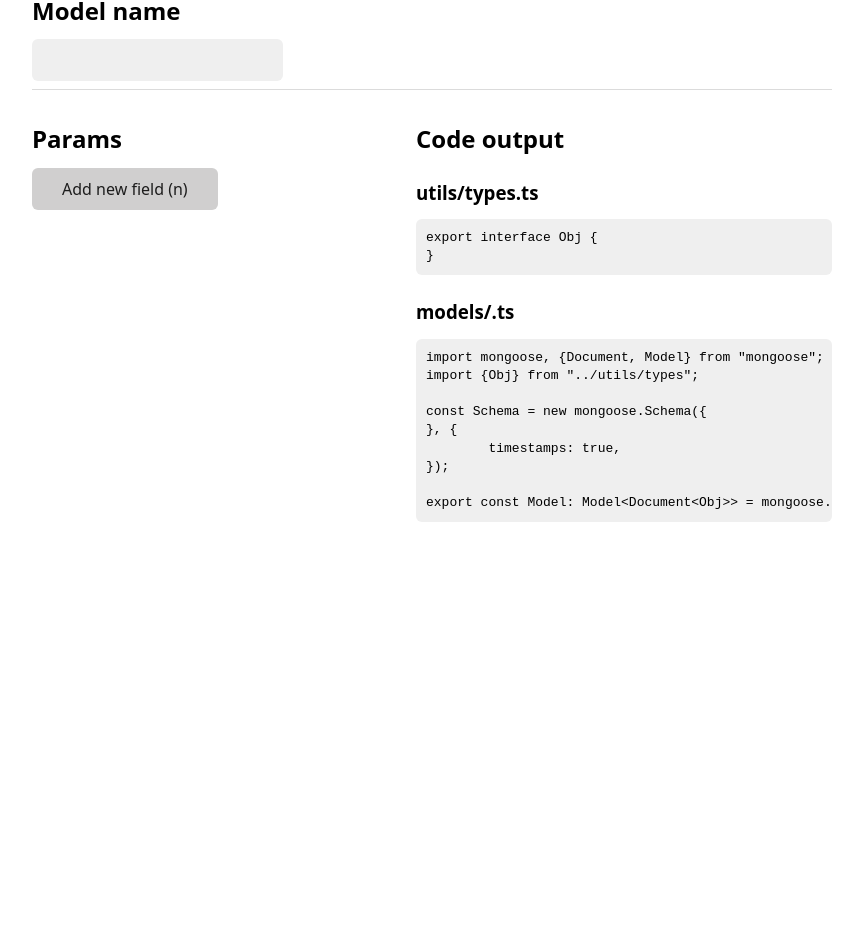
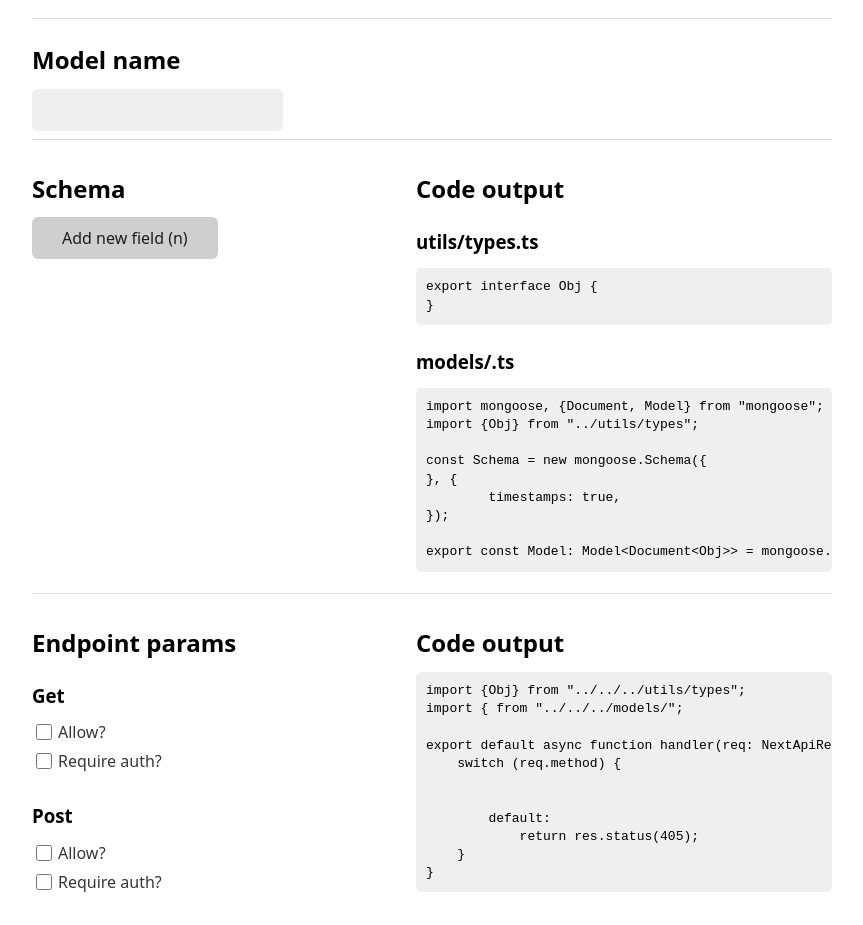
Before and after one commit to wwsalmon/nextgen, a Next.js app: page /model in a window 1280 px wide. Shown: the part 159-1084 px from the top of the page, without its empty margins (208-1071 px from the left). Before the commit the page ends 800 px from the top, so only its background shows below. Built offline with nearby package versions, Linux system fonts and the light colour scheme.

Commit message:
wip endpoint generator code

```diff
--- /dev/null
+++ b/components/CheckControl.tsx
@@ -0,0 +1,16 @@
+import {ChangeEvent} from "react";
+
+export default function CheckControl({onChange, label, id}: {
+    onChange: (e: ChangeEvent<HTMLInputElement>) => any,
+    label: string,
+    id: string,
+}) {
+    return (
+        <div>
+            <label htmlFor={id}>
+                <input type="checkbox" id={id} onChange={onChange}/>
+                {label}
+            </label>
+        </div>
+    );
+}
--- /dev/null
+++ b/components/EndpointGenerator.tsx
@@ -0,0 +1,150 @@
+import {fieldType, valueType} from "../pages/model";
+import FlexContainer from "./FlexContainer";
+import FlexChild from "./FlexChild";
+import {useEffect, useState} from "react";
+import CheckControl from "./CheckControl";
+import EndpointParams from "./EndpointParams";
+
+type userParams = "userEmail" | "userId" | "userName" | "userUsername" | "userImage";
+export type endpointFieldSetting = userParams | "default" | "param";
+export type EndpointFieldObj = {
+    [key: string]: {
+        type: endpointFieldSetting,
+        value: string,
+    }
+};
+
+export default function EndpointGenerator({nameUppercase, fields}: { nameUppercase: string, fields: fieldType[] }) {
+    const [allowPost, setAllowPost] = useState<boolean>(false);
+    const [postRequireAuth, setPostRequireAuth] = useState<boolean>(false);
+    const [allowGet, setAllowGet] = useState<boolean>(false);
+    const [getRequireAuth, setGetRequireAuth] = useState<boolean>(false);
+    const [postFields, setPostFields] = useState<EndpointFieldObj>({});
+    const [getFields, setGetFields] = useState<EndpointFieldObj>({});
+
+    useEffect(() => {
+        const postFieldEntries = fields.map(field => [field.fieldName, {
+            type: postFields[field.fieldName] ? postFields[field.fieldName].type : "param",
+            value: postFields[field.fieldName] ? postFields[field.fieldName].value : "",
+        }]);
+
+        const getFieldEntries = fields.map(field => [field.fieldName, {
+            type: getFields[field.fieldName] ? getFields[field.fieldName].type : "param",
+            value: getFields[field.fieldName] ? getFields[field.fieldName].value : "",
+        }]);
+
+        const newPostFields = Object.fromEntries(postFieldEntries);
+        const newGetFields = Object.fromEntries(getFieldEntries);
+
+        setPostFields(newPostFields);
+        setGetFields(newGetFields);
+    }, [fields]);
+
+    const PostFieldsArr = Object.entries(postFields).map(([fieldName, fieldParam]) => (
+        {fieldName: fieldName, fieldType: fieldParam.type, fieldValue: fieldParam.value}
+    ));
+
+    const GetFieldsArr = Object.entries(getFields).map(([fieldName, fieldParam]) => (
+        {fieldName: fieldName, fieldType: fieldParam.type, fieldValue: fieldParam.value}
+    ));
+
+    function getSessionParam(type: userParams) {
+        return {
+            userId: "userId",
+            userName: "user.name",
+            userUsername: "username",
+            userImage: "user.image",
+            userEmail: "user.email",
+        }[type];
+    }
+
+    return (
+        <FlexContainer>
+            <FlexChild>
+                <h2>Endpoint params</h2>
+                <h3>Get</h3>
+                <CheckControl onChange={e => setAllowGet(e.target.checked)} label="Allow?" id="allowGet"/>
+                <CheckControl onChange={e => setGetRequireAuth(e.target.checked)} label="Require auth?" id="getAuth"/>
+                {allowGet && (
+                    <EndpointParams
+                        endpointFields={getFields}
+                        setEndpointFields={setGetFields}
+                        requireAuth={getRequireAuth}
+                    />
+                )}
+                <h3>Post</h3>
+                <CheckControl onChange={e => setAllowPost(e.target.checked)} label="Allow?" id="allowPost"/>
+                <CheckControl onChange={e => setPostRequireAuth(e.target.checked)} label="Require auth?" id="postAuth"/>
+                {allowPost && (
+                    <EndpointParams
+                        endpointFields={postFields}
+                        setEndpointFields={setPostFields}
+                        requireAuth={postRequireAuth}
+                    />
+                )}
+            </FlexChild>
+            <FlexChild>
+                <h2>Code output</h2>
+                <pre>
+                    <code>
+                        {`import {${nameUppercase}Obj} from "../../../utils/types";
+import {${nameUppercase} from "../../../models/${nameUppercase.toLowerCase()}";
+
+export default async function handler(req: NextApiRequest, res: NextApiResponse) {
+    switch (req.method) {
+        ${allowPost ? `case "POST":
+            ${postRequireAuth ?
+            `const session = await getSession({ req });
+            if (!session) return res.status(403);` : ""}
+            try {
+                if (req.body.id) {
+                    if (!(${PostFieldsArr.filter(d => d.fieldType === "param").map(({fieldName}, i) => `${i === 0 ? "" : " || "}req.body.${fieldName}`).join("")})) {
+                        return res.status(406);
+                    }
+                    const thisObject = await ${nameUppercase}Model.findById(req.body.id);
+                    if (!thisObject) return res.status(404);
+                    ${PostFieldsArr.filter(d => d.fieldType.slice(0, 4) === "user").map(({fieldName, fieldType}) =>
+                            `thisObject.${fieldName} = session.${getSessionParam(fieldType as userParams)};`).join("")}
+                    ${PostFieldsArr.filter(d => d.fieldType === "param").map(({fieldName, fieldValue}) =>
+                            `thisObject.${fieldName} = req.body.${fieldName};
+                    `).join("")}
+                    await thisObject.save();
+
+                    return res.status(200).json({message: "Object updated"});
+                } else {
+                    if (!(${PostFieldsArr.filter(d => d.fieldType === "param").map(({fieldName}, i) => `${i === 0 ? "" : " && "}req.body.${fieldName}`).join("")})) {
+                        return res.status(406);
+                    }
+
+                    await ${nameUppercase}Model.create({
+                        ${PostFieldsArr.map(({fieldName, fieldType, fieldValue}) =>
+                        `${fieldName}: ${{
+                            default: fieldValue,
+                            param: `req.body.${fieldName}`,
+                            userId: "session.userId",
+                            userName: "session.user.name",
+                            userUsername: "session.username",
+                            userImage: "session.user.image",
+                            userEmail: "session.user.email",
+                        }[fieldType]};`).join("\n\t\t\t")}
+                    });
+
+                    return res.status(200).json({message: "Object created"});
+                }
+            } catch (e) {
+                return res.status(500).json({message: e});
+            }
+        ` : ""}
+        ${allowGet ? `case "GET":
+            ${getRequireAuth ? "const session = await getSession({ req });" : ""}
+        ` : ""}
+        default:
+            return res.status(405);
+    }
+}`}
+                    </code>
+                </pre>
+            </FlexChild>
+        </FlexContainer>
+    );
+}
--- /dev/null
+++ b/components/EndpointParams.tsx
@@ -0,0 +1,42 @@
+import {EndpointFieldObj, endpointFieldSetting} from "./EndpointGenerator";
+import {Dispatch, SetStateAction} from "react";
+
+export default function EndpointParams({endpointFields, setEndpointFields, requireAuth}: {
+    endpointFields: EndpointFieldObj,
+    setEndpointFields: Dispatch<SetStateAction<EndpointFieldObj>>,
+    requireAuth: boolean,
+}) {
+    return (
+        <>
+            {Object.entries(endpointFields).map(([fieldName, fieldParam]) => (
+                <div key={fieldName}>
+                    <h4>{fieldName}</h4>
+                    <select value={fieldParam.type} onChange={e => {
+                        let newPostFields = {...endpointFields};
+                        newPostFields[fieldName].type = e.target.value as endpointFieldSetting;
+                        setEndpointFields(newPostFields);
+                    }}>
+                        {requireAuth && (
+                            <>
+                                <option value="userEmail">userEmail</option>
+                                <option value="userId">userId</option>
+                                <option value="userName">userName</option>
+                                <option value="userUsername">userUsername</option>
+                                <option value="userImage">userImage</option>
+                            </>
+                        )}
+                        <option value="default">default</option>
+                        <option value="param">param</option>
+                    </select>
+                    {fieldParam.type === "default" && (
+                        <input type="text" value={fieldParam.value} onChange={e => {
+                            let newPostFields = {...endpointFields};
+                            newPostFields[fieldName].value = e.target.value;
+                            setEndpointFields(newPostFields);
+                        }}/>
+                    )}
+                </div>
+            ))}
+        </>
+    );
+}
--- a/pages/index.tsx
+++ b/pages/index.tsx
@@ -18,7 +18,9 @@ export default function Home({}: {  }) {
             <h2>Templates</h2>
             <p><a href="https://github.com/wwsalmon/next-tailwind-typescript-example">🔗 next-tailwind-typescript-example</a> - set up NextJS, Tailwind, and Typescript in one CLI command</p>
             <h2>Generators</h2>
-            <p><Link href="/model"><a>Mongoose + Typescript model generator</a></Link>: generate a Mongoose model file and typing given an object schema</p>
+            <p><Link href="/model"><a>
+                Mongoose/Typescript/Next Model & API Code Generator
+            </a></Link>: generate a Mongoose model file, Typescript typing, and NextJS API endpoint given an object schema and API params</p>
         </>
     );
 }
--- a/pages/model.tsx
+++ b/pages/model.tsx
@@ -2,10 +2,13 @@ import {Dispatch, SetStateAction, useEffect, useState} from "react";
 import FlexContainer from "../components/FlexContainer";
 import FlexChild from "../components/FlexChild";
 import Link from "next/link";
+import EndpointGenerator from "../components/EndpointGenerator";
 
-interface fieldType {
+export type valueType = "string" | "number" | "ObjectId" | "boolean";
+
+export interface fieldType {
     fieldName: string,
-    type: "string" | "number" | "ObjectId" | "boolean",
+    type: valueType,
     typeIsArray: boolean,
     required: boolean,
 }
@@ -67,7 +70,7 @@ export default function Model() {
     return (
         <>
             <Link href="/"><a>🠐 Back home</a></Link>
-            <h1>Mongoose/Typescript Model Code Generator</h1>
+            <h1>Mongoose/Typescript/Next Model & API Code Generator</h1>
             <hr/>
             <h2>Model name</h2>
             <input type="text" value={name} onChange={e => {
@@ -76,7 +79,7 @@ export default function Model() {
             <hr/>
             <FlexContainer>
                 <FlexChild>
-                    <h2>Params</h2>
+                    <h2>Schema</h2>
                     <button onClick={() => addNewField(fields, setFields)}>Add new field (n)</button>
                     {fields.map((field, i) => (
                         <div key={i} style={{padding: 16, border: "1px solid #efefef", borderRadius: 16, marginBottom: 16, marginTop: 16}}>
@@ -172,6 +175,8 @@ export default function Model() {
                     </pre>
                 </FlexChild>
             </FlexContainer>
+            <hr/>
+            <EndpointGenerator fields={fields} nameUppercase={nameUppercase}/>
         </>
     )
 }
```
